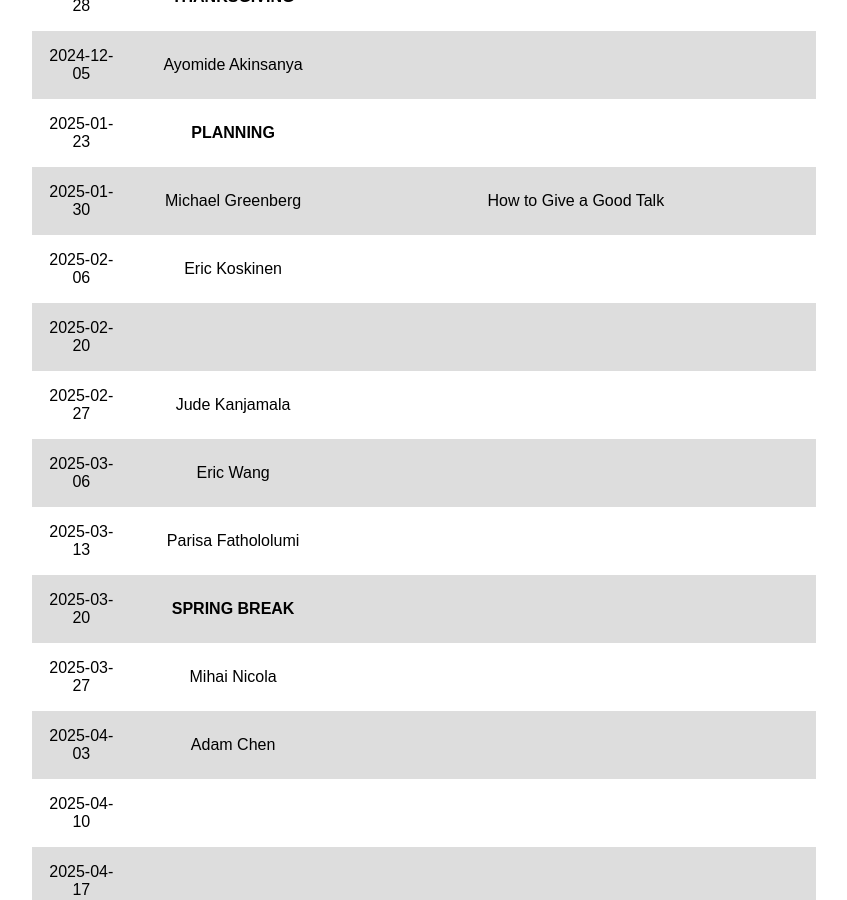
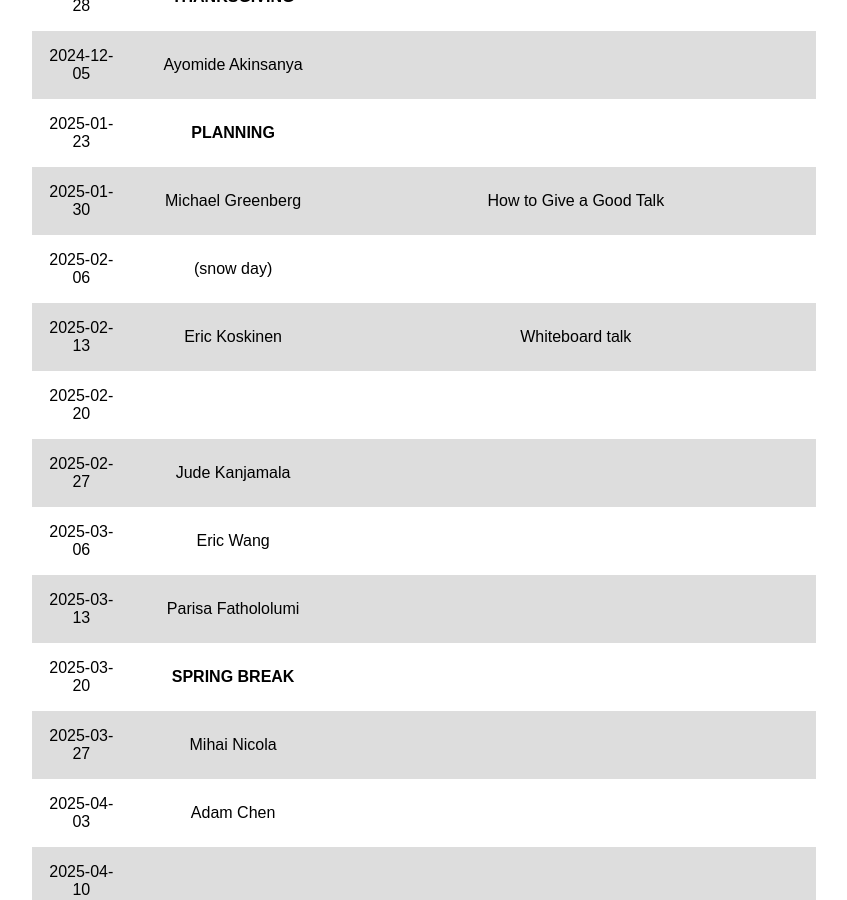
Before and after one commit to mgree/cypress, a Jekyll site: the page built from schedule.md, in a window 1280 px wide and 900 px high, scrolled down 1129 px. Shown: the whole window, without its empty margins (216-1063 px from the left). Built offline with Jekyll 4.4.1, drawn with Linux system fonts in a browser that asks for light colours.

Commit message:
updated schedule

```diff
--- a/schedule.md
+++ b/schedule.md
@@ -30,7 +30,8 @@ find someone willing to take your place first.
 | 2024-12-05 | Ayomide Akinsanya        	| |
 | 2025-01-23 | **PLANNING** | |
 | 2025-01-30 | Michael Greenberg | How to Give a Good Talk |
-| 2025-02-06 | Eric Koskinen | |
+| 2025-02-06 | (snow day) | |
+| 2025-02-13 | Eric Koskinen | Whiteboard talk |
 | 2025-02-20 | | |
 | 2025-02-27 | Jude Kanjamala | |
 | 2025-03-06 | Eric Wang | |
```
